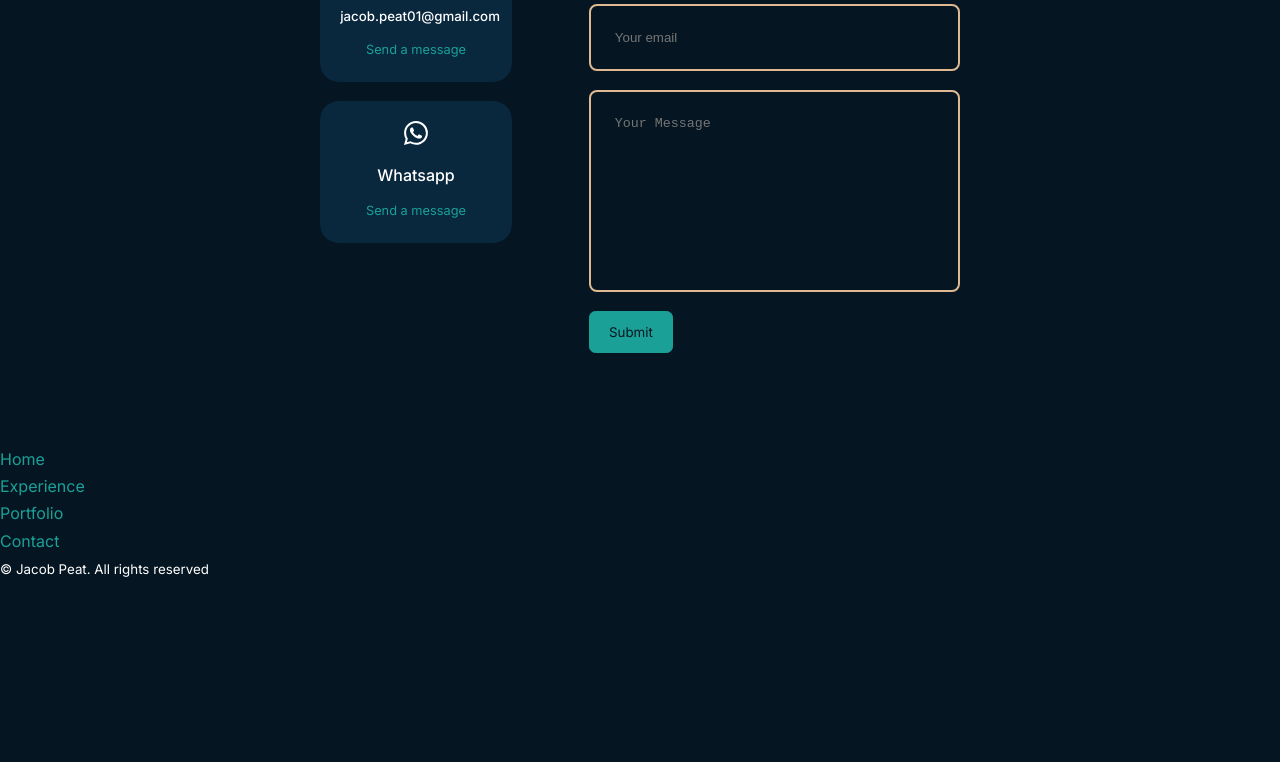
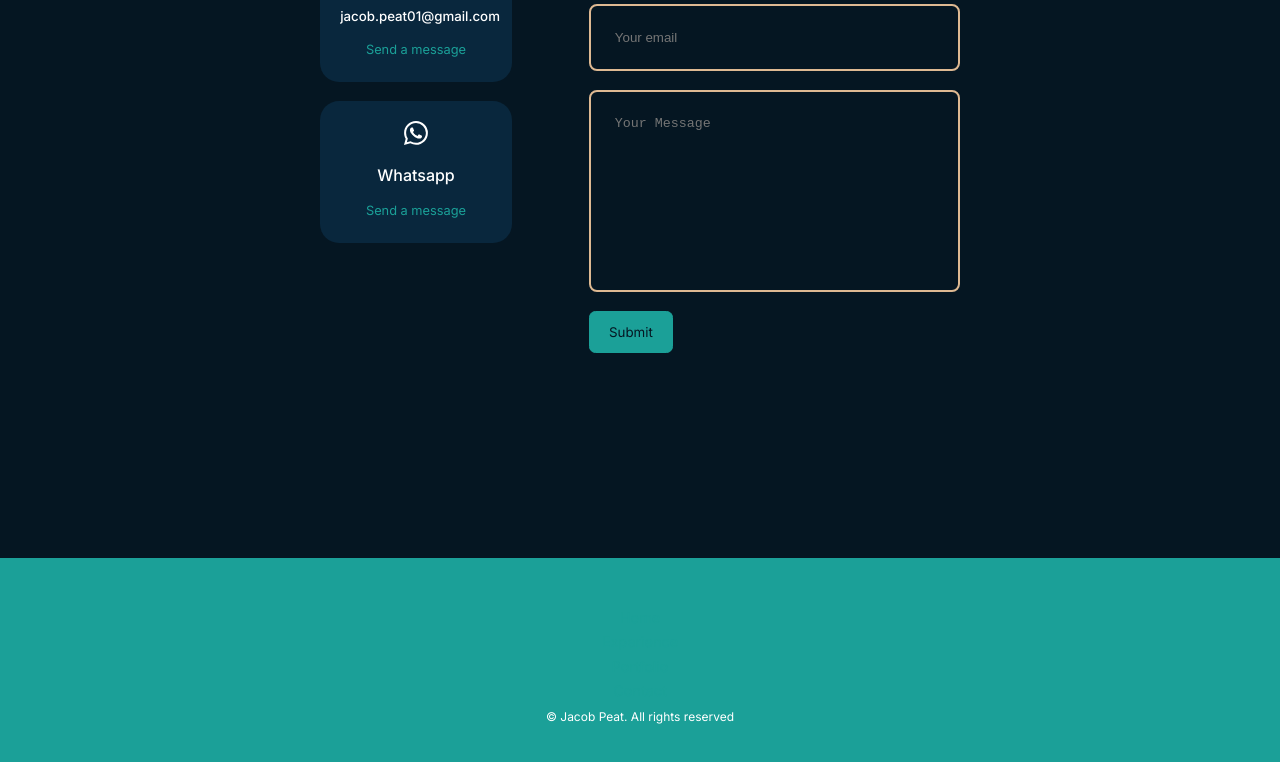
Before and after one commit to jjconway23/react-portfolio, a React (Create React App) app: page / in a window 1280 px wide. Shown: the part 2178-2940 px from the top of the page. Before the commit the page ends 2760 px from the top, so only its background shows below. Built offline with nearby package versions, Linux system fonts and the light colour scheme.

Commit message:
Add styles to the footer tag

```diff
--- a/src/components/footer/footer.css
+++ b/src/components/footer/footer.css
@@ -0,0 +1,8 @@
+footer {
+    background-color: var(--color-primary);
+    padding: 3rem 0;
+    text-align: center;
+    font-size: 0.9rem;
+    margin-top: 7rem;
+    height: 50vh;
+}
```
